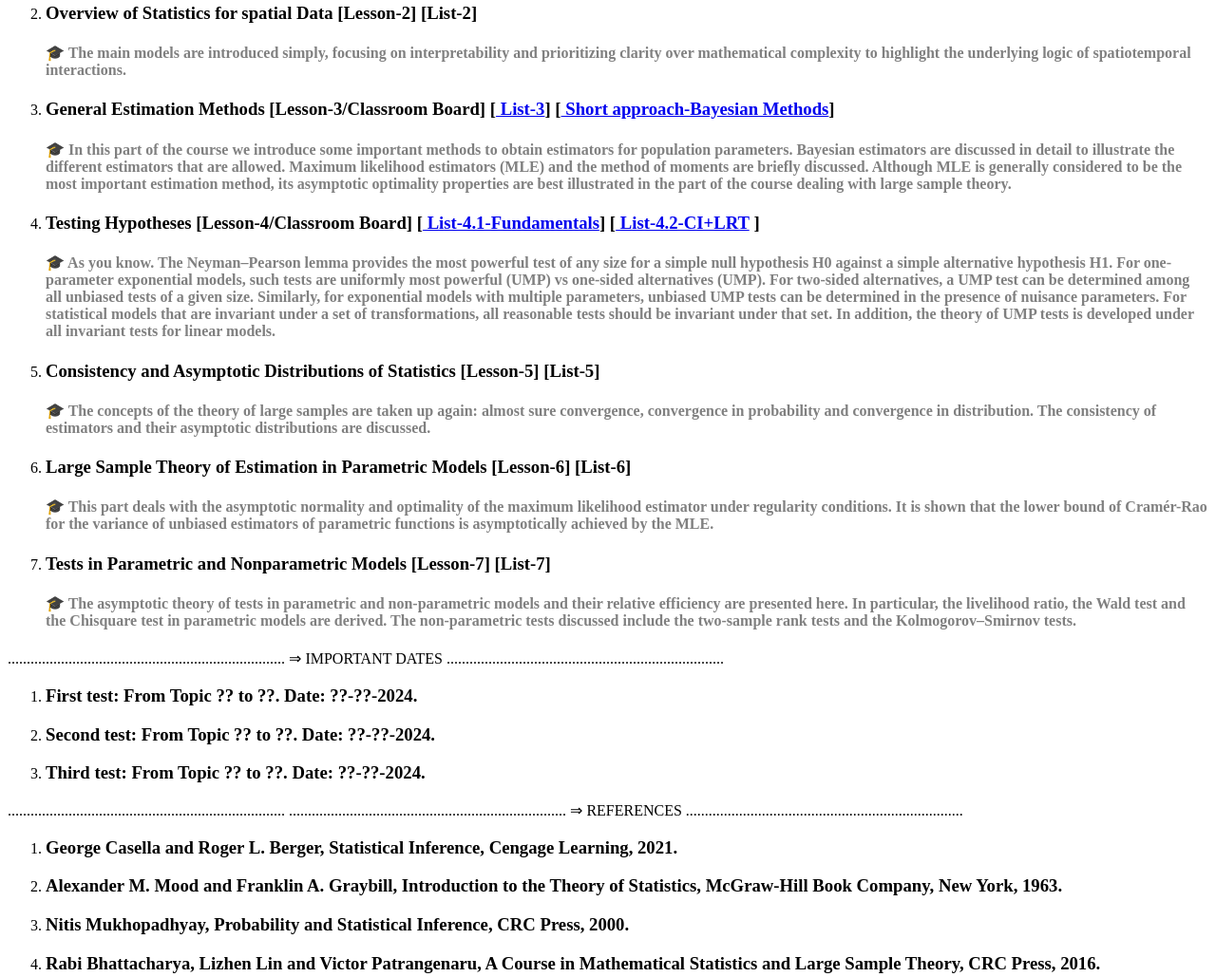
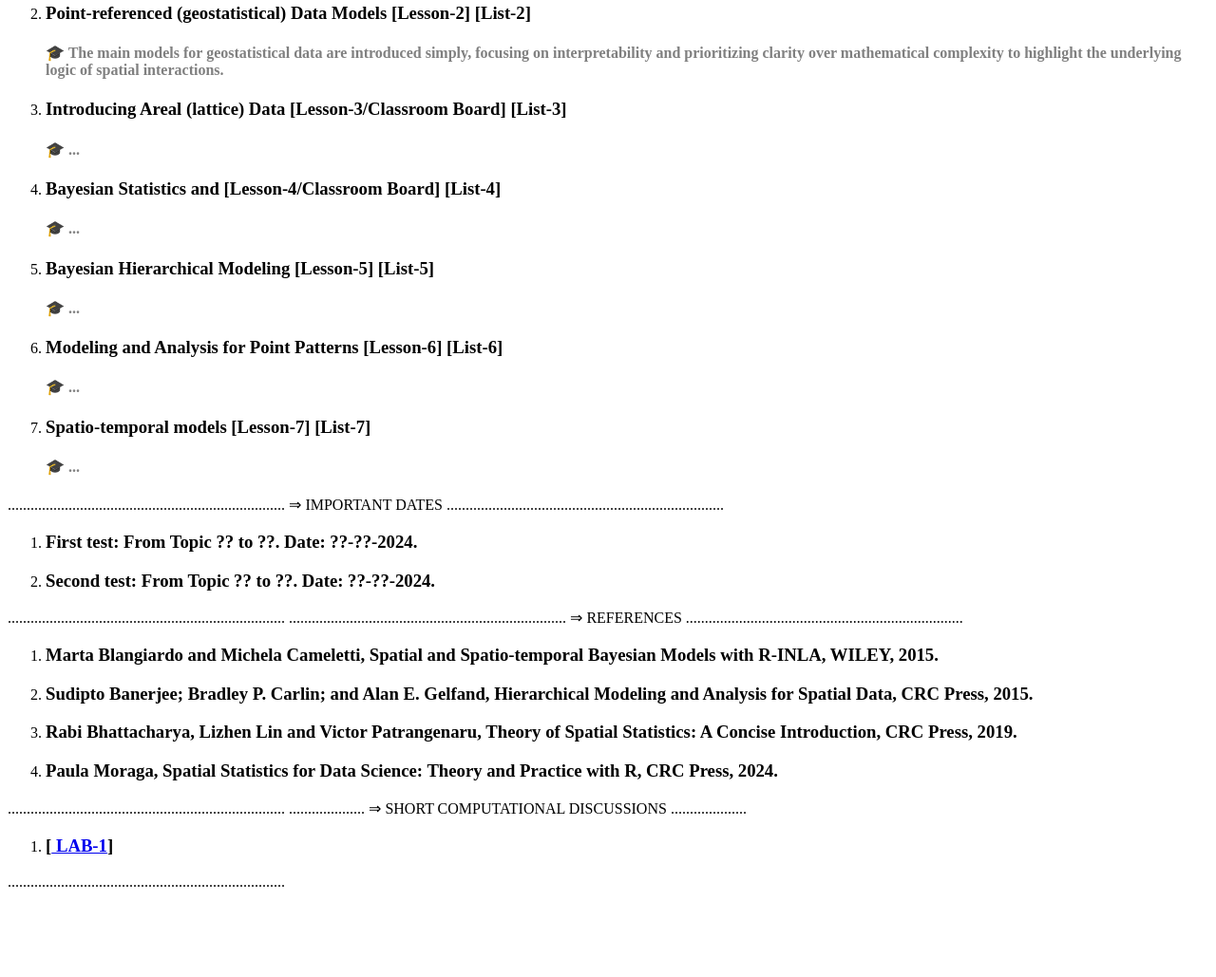
Before and after one commit to NascADC/NascADC.github.io, a plain HTML site: page TimeSpatia.html in a window 1280 px wide. Shown: the part 310-1339 px from the top of the page at 95% size. After the commit the page ends 1256 px from the top, so only its background shows below. Drawn offline with Linux system fonts and the light colour scheme.

Commit message:
segunda modficação

```diff
--- a/TimeSpatia.html
+++ b/TimeSpatia.html
@@ -28,93 +28,70 @@
                 &#x1F393; <font color="gray">
                     The goal is to provide a brief overview of the main concepts in spatial and spatiotemporal
                     data theory, focusing on fundamental structures such as geometry, topology, and
-                    the evolution of data points over time. The initial elements
+                    the evolution of data points over time.
+                    The initial elements
                     in the R language are introduced.
                </font>
               </p></h4>
             </section></li>
             <li>
             <section>
-                <h3> Overview of Statistics for spatial Data
+                <h3> Point-referenced (geostatistical) Data Models
                     [Lesson-2]
                     [List-2] </h3>
                 <h4><p>
                     &#x1F393; <font color="gray">
-                    The main models are introduced simply, focusing on interpretability and prioritizing
+                    The main models for geostatistical data are introduced simply,
+                    focusing on interpretability and prioritizing
                     clarity over mathematical complexity to highlight the underlying logic of
-                    spatiotemporal interactions.
+                    spatial interactions.
                 </font>
                 </p></h4>
             </section></li>
             <li><section>
-                <h3> General Estimation Methods
+                <h3> Introducing Areal (lattice) Data
                     [Lesson-3/Classroom Board]
-                    [<a href="https://www.dropbox.com/scl/fi/cakho3zscesr04by0t3ws/LISTA3.pdf?rlkey=vdiuw3n1f17kkt8fc1i2hx709&st=g3udf173&dl=0">
-                    List-3</a>]
-                    [<a href="https://www.dropbox.com/scl/fi/syccf24msloxy3znzxkbt/BayesianMethods.pdf?rlkey=nscuj67o5kwcxewmvloy02cp0&dl=0">
-                    Short approach-Bayesian Methods</a>]
+                    [List-3]
                 </h3>
                 <h4><p>
                     &#x1F393; <font color="gray">
-                        In this part of the course we introduce some important methods to obtain estimators
-                        for population parameters. Bayesian estimators are discussed in detail to illustrate
-                        the different estimators that are allowed.
-                        Maximum likelihood estimators (MLE) and the method of moments are briefly discussed.
-                        Although MLE is generally considered to be the most important estimation method,
-                        its asymptotic optimality properties are best illustrated in the part of
-                        the course dealing with large sample theory.
+                        ...
                     </font>
                 </p></h4>
             </section></li>
             <li><section>
-                <h3> Testing Hypotheses [Lesson-4/Classroom Board]
-                    [<a href="https://www.dropbox.com/scl/fi/430utivlrab531wiufiil/LISTA4.pdf?rlkey=wltol6urw1bh014qhi6ge8o9g&dl=0">
-                    List-4.1-Fundamentals</a>]
-                    [<a href="https://www.dropbox.com/scl/fi/azmdq1ekssnvix7ae7mkj/LISTA5.pdf?rlkey=ohec6hfhezgpjssep5pnd0yd9&dl=0">
-                    List-4.2-CI+LRT</a>
-                    ]
+                <h3> Bayesian Statistics and
+                    [Lesson-4/Classroom Board]
+                    [List-4]
                 </h3>
                 <h4><p>
-                    &#x1F393; <font color="gray">As you know. The Neyman–Pearson lemma provides the
-                        most powerful test of any size for a simple null hypothesis H0 against a simple alternative
-                        hypothesis H1. For one-parameter exponential models, such tests are uniformly most powerful (UMP) vs
-                        one-sided alternatives (UMP).
-                       For two-sided alternatives, a UMP test can be determined among all unbiased tests of a given size.
-                       Similarly, for exponential models with multiple parameters, unbiased UMP tests can be determined in
-                       the presence of nuisance parameters. For statistical models that are invariant under a set of
-                       transformations, all reasonable tests should be invariant under that set. In addition, the theory
-                       of UMP tests is developed under all invariant tests for linear models. </font>
+                    &#x1F393; <font color="gray">... </font>
                 </p></h4>
             </section></li>
         <li><section>
-                <h3> Consistency and Asymptotic Distributions of Statistics [Lesson-5] [List-5] </h3>
+                <h3> Bayesian Hierarchical Modeling
+                    [Lesson-5] [List-5] </h3>
                 <h4><p>
                     &#x1F393; <font color="gray">
-                    The concepts of the theory of large samples are taken up again: almost sure convergence,
-                    convergence in probability and convergence in distribution. The consistency of estimators and
-                    their asymptotic distributions are discussed.
+                    ...
                  </font>
                 </p></h4>
         </section></li>
         <li><section>
-            <h3> Large Sample Theory of Estimation in Parametric Models [Lesson-6] [List-6] </h3>
+            <h3> Modeling and Analysis for Point Patterns
+                [Lesson-6] [List-6] </h3>
             <h4><p>
                 &#x1F393; <font color="gray">
-                This part deals with the asymptotic normality and optimality of the maximum likelihood estimator under
-                regularity conditions.
-                It is shown that the lower bound of Cramér-Rao for the variance of unbiased estimators of parametric
-                functions is asymptotically achieved by the MLE.
+                ...
              </font>
             </p></h4>
     </section></li>
     <li><section>
-        <h3> Tests in Parametric and Nonparametric Models [Lesson-7] [List-7]</h3>
+        <h3> Spatio-temporal models
+            [Lesson-7] [List-7]</h3>
         <h4><p>
             &#x1F393; <font color="gray">
-                The asymptotic theory of tests in parametric and non-parametric models and their relative efficiency
-                are presented here. In particular, the livelihood ratio, the Wald test and the Chisquare test in
-                parametric models are derived. The non-parametric tests discussed include the two-sample rank tests
-                and the Kolmogorov–Smirnov tests.
+                ...
          </font>
         </p></h4>
 </section></li>
@@ -129,9 +106,6 @@
     <li><section>
         <h3> Second test: From Topic ?? to ??. Date: ??-??-2024.</h3>
     </section></li>
-    <li><section>
-        <h3> Third test: From Topic ?? to ??. Date: ??-??-2024. </h3>
-    </section></li>
     </ol>
     .........................................................................
     .........................................................................
@@ -139,18 +113,22 @@
     .........................................................................
     <ol start="1">
     <li><section>
-        <h3>  George Casella and Roger L. Berger, Statistical Inference, Cengage Learning, 2021.</h3>
+        <h3>  Marta Blangiardo and Michela Cameletti, Spatial and Spatio-temporal Bayesian
+Models with R-INLA, WILEY, 2015.</h3>
     </section></li>
     <li><section>
-        <h3> Alexander M. Mood and Franklin A. Graybill, Introduction to the Theory of Statistics,
-            McGraw-Hill Book Company, New York, 1963.</h3>
+        <h3> Sudipto Banerjee; Bradley P. Carlin; and Alan E. Gelfand, Hierarchical Modeling and Analysis
+            for Spatial Data, CRC Press, 2015. </h3>
     </section></li>
     <li><section>
-        <h3> Nitis Mukhopadhyay, Probability and Statistical Inference, CRC Press, 2000. </h3>
+        <h3> Rabi Bhattacharya, Lizhen Lin and Victor Patrangenaru,
+            Theory of Spatial Statistics: A Concise Introduction,
+            CRC Press, 2019. </h3>
     </section></li>
     <li><section>
-        <h3> Rabi Bhattacharya, Lizhen Lin and Victor Patrangenaru, A Course in Mathematical Statistics and Large Sample Theory,
-            CRC Press, 2016. </h3>
+        <h3> Paula Moraga, Spatial Statistics for Data Science:
+            Theory and Practice with R,
+            CRC Press, 2024.</h3>
     </section></li>
     </ol>
     .........................................................................
```
